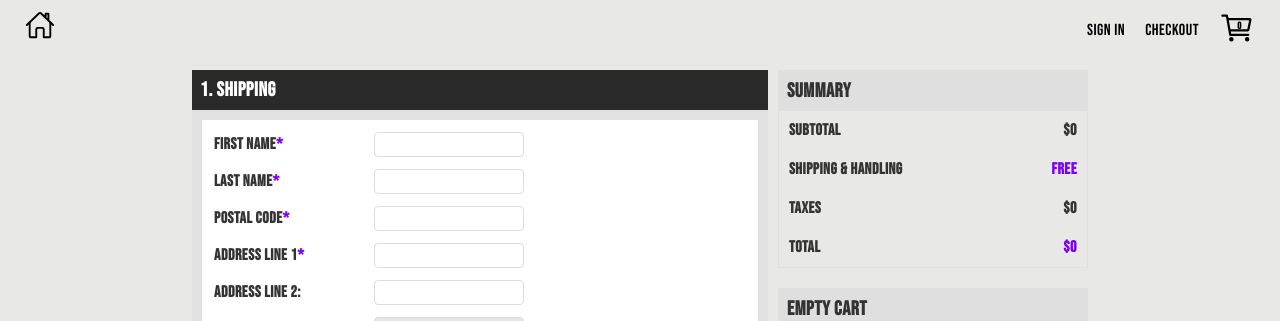
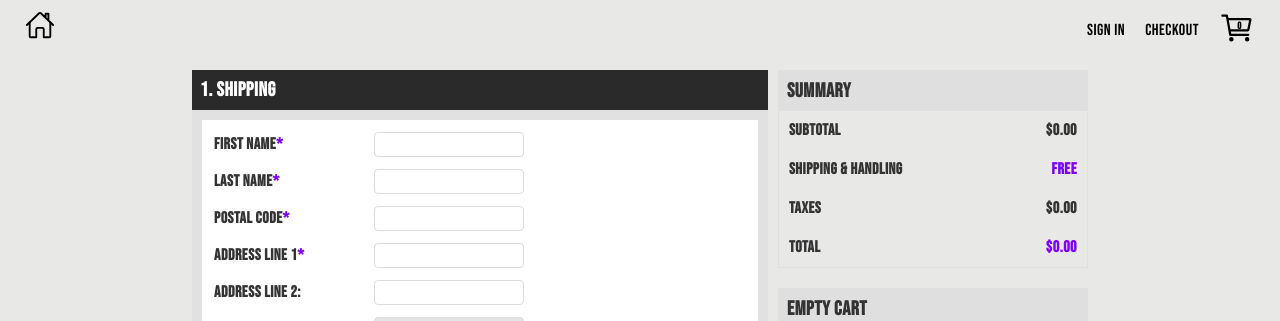
Before and after one commit to bartswierz/shopping-website, a React (Vite) app: page /checkout in a window 1280 px wide. Shown: the top 321 px of the page. Built offline with nearby package versions, Linux system fonts and the light colour scheme; no server answers; the database is empty.

Commit message:
fixed checkout summary and checkout cart prices to a fixed 2 decimal places

```diff
--- a/src/components/checkout-cart/checkout-cart.component.jsx
+++ b/src/components/checkout-cart/checkout-cart.component.jsx
@@ -44,7 +44,7 @@ const CheckoutCart = () => {
                 <div>Color: {item.color}</div>
                 <div>Size: {item.size}</div>
                 <div>Qty: {item.quantity}</div>
-                <div>${item.discountPrice}</div>
+                <div>${parseFloat(item.discountPrice).toFixed(2)}</div>
               </div>
             </div>
           );
--- a/src/components/checkout-summary/checkout-summary.component.jsx
+++ b/src/components/checkout-summary/checkout-summary.component.jsx
@@ -11,7 +11,7 @@ const CostSummary = () => {
       <div>
         <div className="checkout-summary-item">
           <span>Subtotal</span>
-          <span>${cartTotal}</span>
+          <span>${parseFloat(cartTotal).toFixed(2)}</span>
         </div>
         <div className="checkout-summary-item">
           <span>Shipping & Handling</span>
@@ -19,11 +19,11 @@ const CostSummary = () => {
         </div>
         <div className="checkout-summary-item">
           <span>Taxes</span>
-          <span>${taxTotal}</span>
+          <span>${parseFloat(taxTotal).toFixed(2)}</span>
         </div>
         <div className="checkout-summary-item">
           <span>Total</span>
-          <span className="highlight">${cartTotal + taxTotal}</span>
+          <span className="highlight">${parseFloat(cartTotal + taxTotal).toFixed(2)}</span>
         </div>
       </div>
     </div>
```
